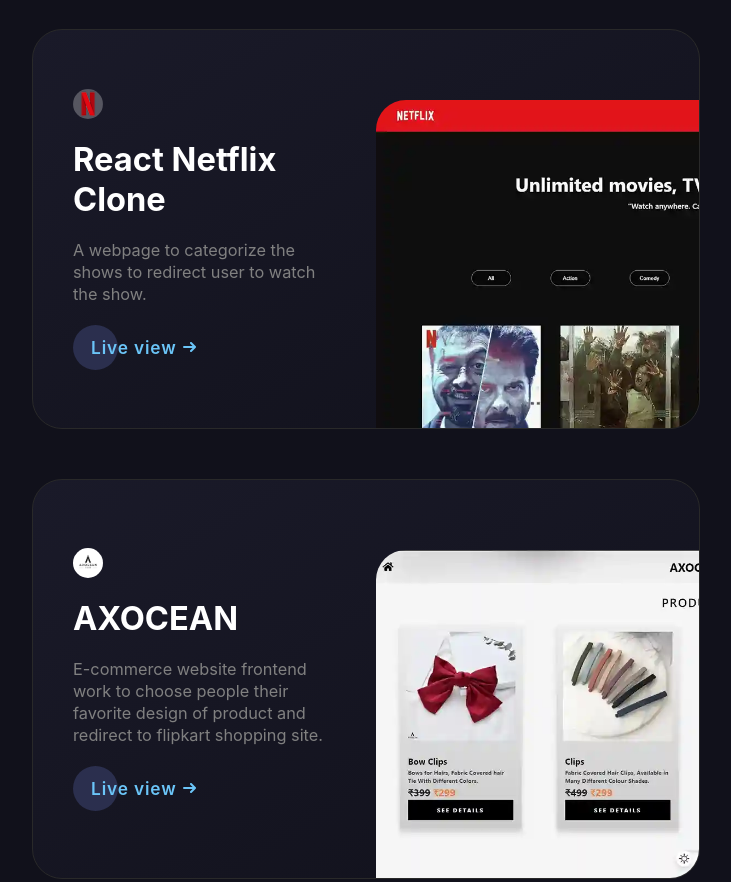
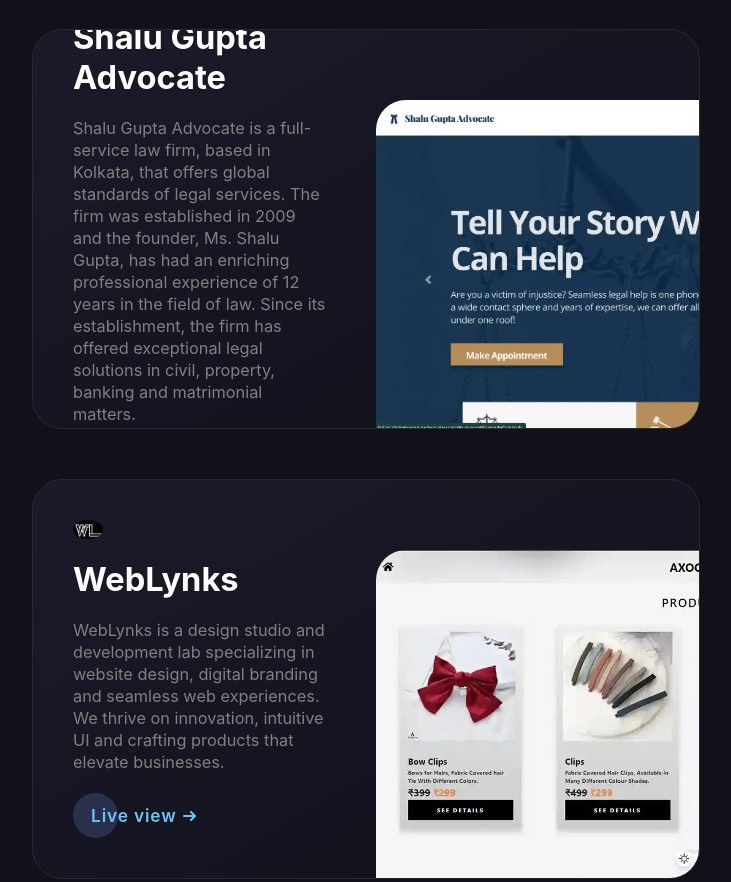
Before and after one commit to gitanshugupta7/WebLyknsPortfolio, a plain HTML site: page index.html in a window 1280 px wide. Shown: the part 5285-6167 px from the top of the page, without its empty margins (274-1005 px from the left). Drawn offline with nearby package versions, Linux system fonts and the light colour scheme; a web font is replaced by a local one.

Commit message:
minor changes

```diff
--- a/index.html
+++ b/index.html
@@ -546,19 +546,21 @@
           <div class="project-box-wrapper" data-aos="fade-up">
             <div class="project-box project-box3" id="project-box3">
               <div class="info-div">
-                <img src="src/ico/netflixfavicon.ico" alt="netflix website favicon" class="faviconforProject" />
-                <article class="ProjectHeading">React Netflix Clone</article>
+                <img src="src/webp/shaluguptafavicon.png" alt="netflix website favicon" class="faviconforProject" />
+                <article class="ProjectHeading">Shalu Gupta Advocate</article>
                 <p class="ProjectDescription">
-                  A webpage to categorize the shows to redirect user to watch
-                  the show.
+                  Shalu Gupta Advocate is a full-service law firm, based in Kolkata, that offers global standards of legal services.
+                  The firm was established in 2009 and the founder, Ms. Shalu Gupta, has had an enriching professional experience
+                  of 12 years in the field of law. Since its establishment, the firm has offered exceptional legal solutions in civil,
+                  property, banking and matrimonial matters.
                 </p>
                 <div class="project-buttons">
                   <!-- <a href="https://github.com/vinodjangid07/Netflix-clone" target="_blank" class="github-redirect"
                     aria-label="Visit Netflix clone on GitHub">
                     <img src="src/svg/github.svg" alt="github redirect button" />
                   </a> -->
-                  <a href="https://react-project-20.netlify.app/" target="_blank" class="cta"
-                    aria-label="Visit netflix clone live">
+                  <a href="https://shaluguptaadvocate.com/" target="_blank" class="cta"
+                    aria-label="Visit Shalu Gupta live">
                     <span>Live view</span>
                     <svg viewBox="0 0 13 10" height="10px" width="15px">
                       <path d="M1,5 L11,5"></path>
@@ -568,7 +570,7 @@
                 </div>
               </div>
               <div class="image-div">
-                <img src="src/webp/NetflixCloneProject.webp" alt="netflix clone website preview image" />
+                <img src="src/webp/ShaluGupta.webp" alt="netflix clone website preview image" />
               </div>
             </div>
           </div>
@@ -578,20 +580,20 @@
           <div class="project-box-wrapper" data-aos="fade-up">
             <div class="project-box project-box1" id="project-box1">
               <div class="info-div">
-                <img src="src/webp/axocean-favicon.webp" alt="Axocean website favicon" class="faviconforProject" />
-                <article class="ProjectHeading">AXOCEAN</article>
+                <img src="src/webp/WebLynksFavicon.png" alt="Axocean website favicon" class="faviconforProject" />
+                <article class="ProjectHeading">WebLynks</article>
                 <p class="ProjectDescription">
-                  E-commerce website frontend work to choose people their
-                  favorite design of product and redirect to flipkart shopping
-                  site.
+                  WebLynks is a design studio and development lab specializing in website design, digital branding and
+                  seamless web experiences. We thrive on innovation, intuitive UI and crafting products that
+                  elevate businesses.
                 </p>
                 <div class="project-buttons">
                   <!-- <a href="https://github.com/vinodjangid07/AXOCEAN" target="_blank" class="github-redirect"
                     aria-label="Visit axocean on GitHub">
                     <img src="src/svg/github.svg" alt="github redirect button" />
                   </a> -->
-                  <a href="https://vinodjangid07.github.io/AXOCEAN/" target="_blank" class="cta"
-                    aria-label="Visit axocean live">
+                  <a href="http://192.168.29.201:5501/index.html#home" target="_blank" class="cta"
+                    aria-label="Visit Weblynks live">
                     <span>Live view</span>
                     <svg viewBox="0 0 13 10" height="10px" width="15px">
                       <path d="M1,5 L11,5"></path>
```
Also changed, not shown: src/webp/ShaluGupta.webp (added), src/webp/WebLynks.webp (added), src/webp/WebLynksFavicon.png (added), src/webp/shaluguptafavicon.png (added).
